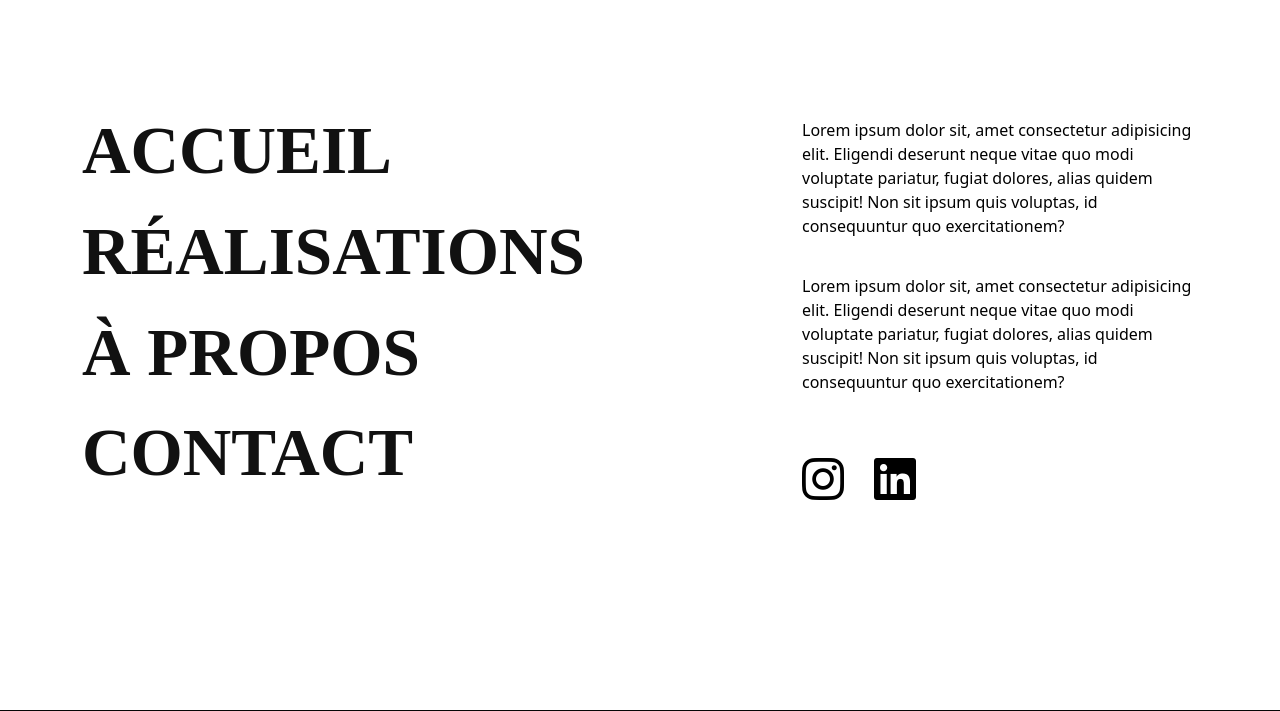
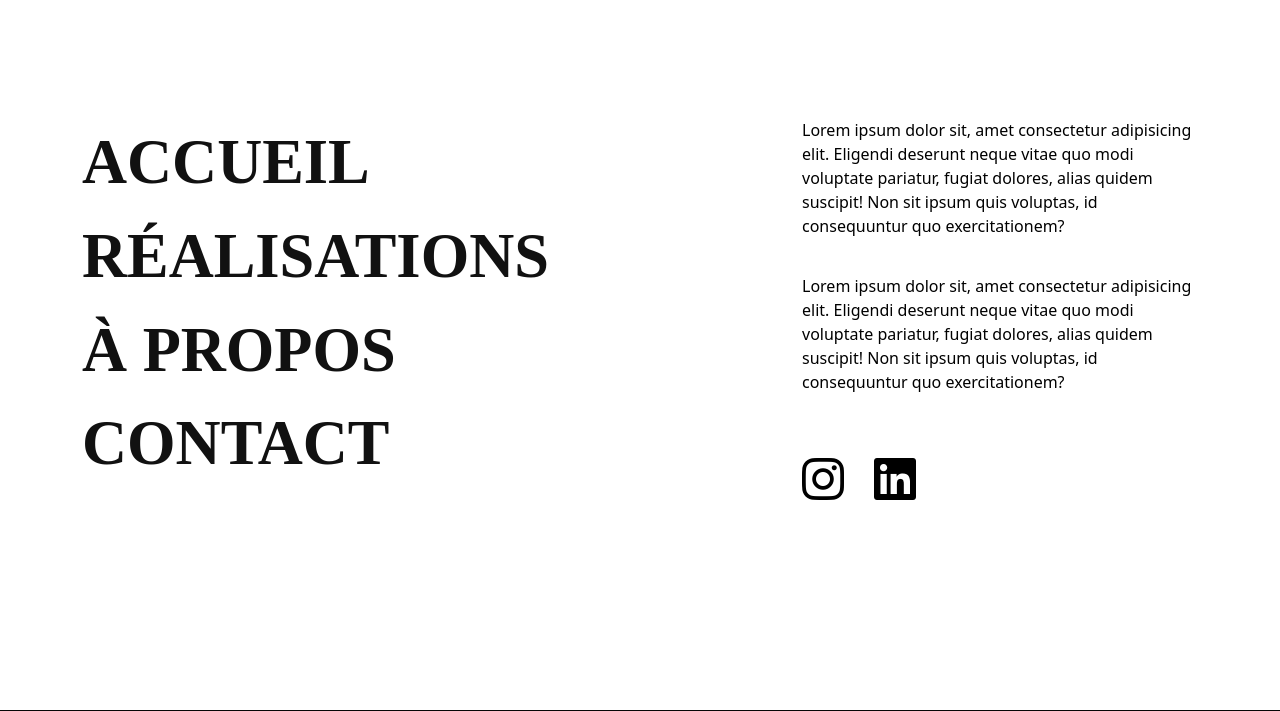
Before and after one commit to Mteehub/001, a plain HTML site: page index.html in a window 1280 px wide. Both pictures are taken after a click on the button 1240 px from the left and 38 px from the top of the page. Shown: the part 89-800 px from the top of the page. Drawn offline with nearby package versions, Linux system fonts and the light colour scheme; a web font is replaced by a local one.

Commit message:
Update style.css

```diff
--- a/assets/css/style.css
+++ b/assets/css/style.css
@@ -98,7 +98,7 @@ a{text-decoration: none;}
 .navigation ul a li{
     list-style-type: none;
     font-weight: bold;
-    font-size: calc(3rem + 1.5vw);
+    font-size: calc(2.7rem + 1.5vw);
     transition: ease 0.3s;
     color: #111111;
     text-transform: uppercase;
```
